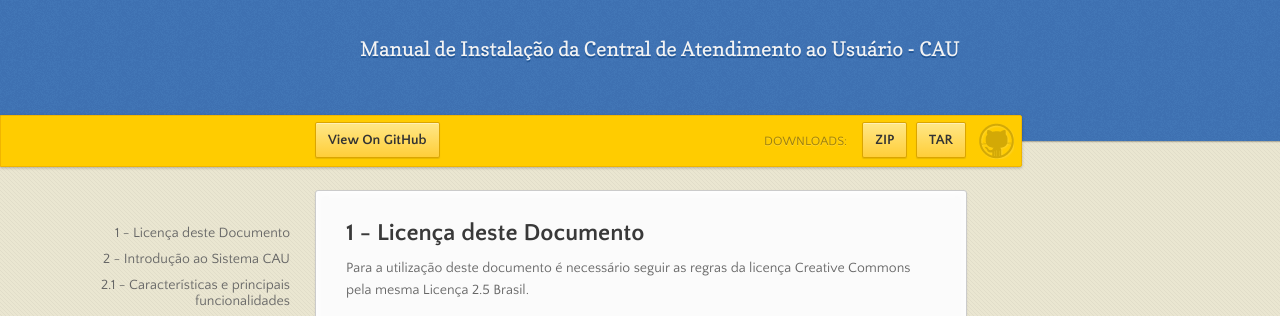
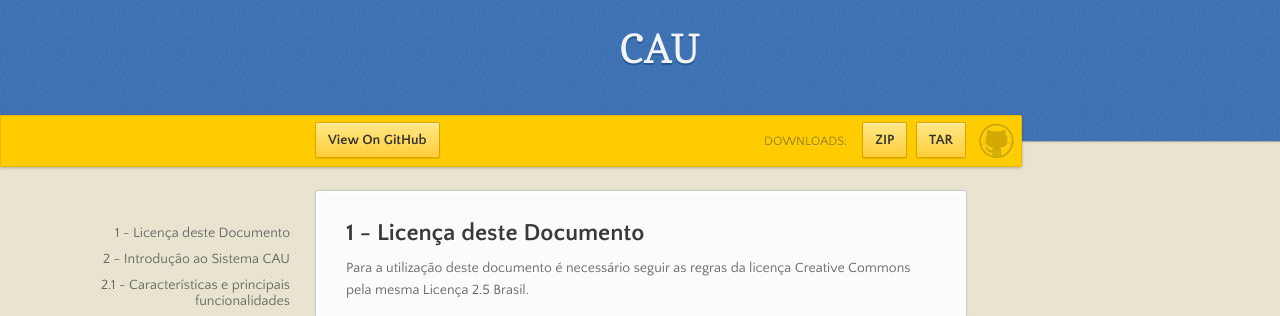
Before and after one commit to admin-softwarepublicobrasileiro/CAU, a plain HTML site: page index.html in a window 1280 px wide. Shown: the top 316 px of the page. Drawn offline with nearby package versions, Linux system fonts and the light colour scheme.

Commit message:
Create gh-pages branch via GitHub

```diff
--- a/index.html
+++ b/index.html
@@ -3,7 +3,7 @@
   <head>
     <meta charset="utf-8">
     <meta http-equiv="X-UA-Compatible" content="chrome=1">
-    <title>Manual de Instalação da Central de Atendimento ao Usuário - CAU by admin-softwarepublicobrasileiro</title>
+    <title>CAU by admin-softwarepublicobrasileiro</title>
     <link rel="stylesheet" href="stylesheets/styles.css">
     <link rel="stylesheet" href="stylesheets/pygment_trac.css">
     <script src="https://ajax.googleapis.com/ajax/libs/jquery/1.7.1/jquery.min.js"></script>
@@ -17,7 +17,7 @@
   <body>
 
       <header>
-        <h1>Manual de Instalação da Central de Atendimento ao Usuário - CAU</h1>
+        <h1>CAU</h1>
         <p></p>
       </header>
 
--- a/stylesheets/styles.css
+++ b/stylesheets/styles.css
@@ -669,7 +669,7 @@ header {
   min-height: 76px;
 }
 header h1 {
-  font: 20px/48px "Copse", "Helvetica Neue", Helvetica, Arial, sans-serif;
+  font: 40px/48px "Copse", "Helvetica Neue", Helvetica, Arial, sans-serif;
   color: #f3f3f3;
   text-shadow: 0px 2px 0px #235796;
   margin: 0px;
```
Also changed, not shown: params.json (+1 -1 lines).
